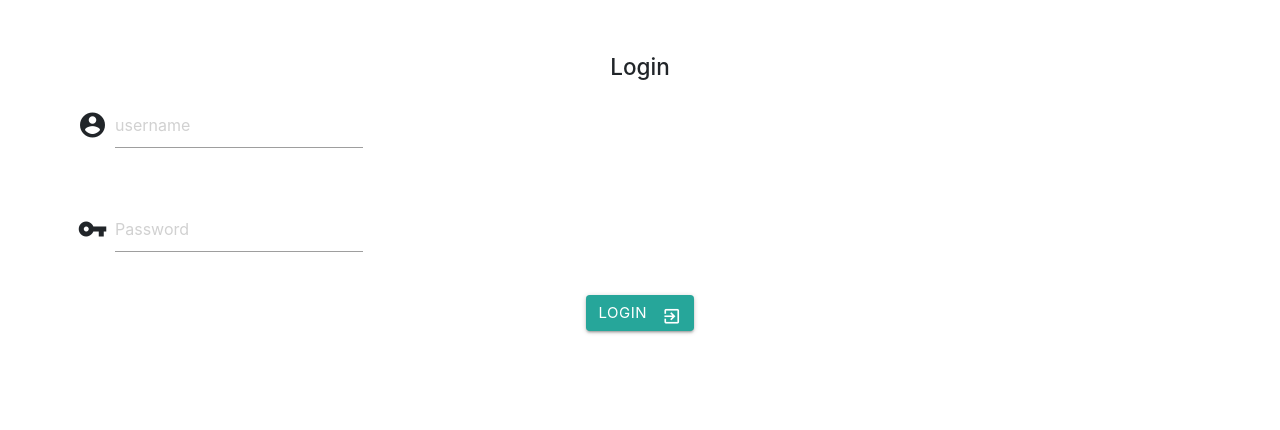
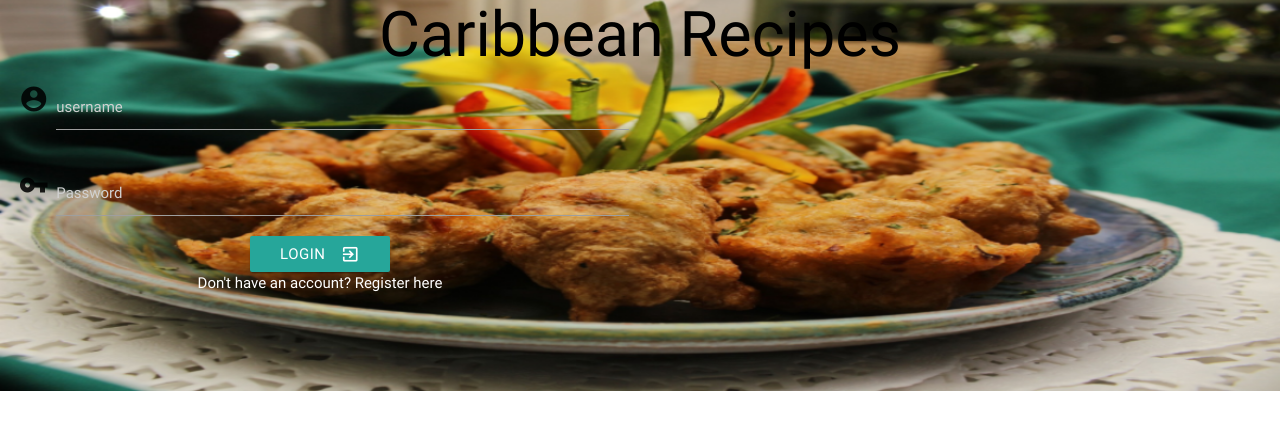
Before and after one commit to debbiect246/recipe-app, a Flask app: page / in a window 1280 px wide. Shown: the top 430 px of the page. Run offline with Flask 2, Linux system fonts and the light colour scheme; data that the repository does not hold is empty; some libraries are stand-ins or nearby versions.

Commit message:
image added to login page

```diff
--- a/static/styles.css
+++ b/static/styles.css
@@ -26,13 +26,28 @@
 }
 
 .bg-image{
-    background-image: url("images/kebabs.jpg");
+    background-image: url("images/barbadosfish.jpg");
+    background-repeat: no-repeat;
+    background-size: cover;
+    background-position: center;
+
+}
+
+.loginpage {
+    text-align: center;
+    margin:auto;
+    vertical-align: middle;
+}
+
+.formcenter {
+    text-align: center;
+    margin:auto;
 }
 
 
 
 body {
-        height:100vh;
+        /*height:100vh;*/
         background-image: url("images/abstract.jpg");
     }
 
--- a/templates/login.html
+++ b/templates/login.html
@@ -4,22 +4,22 @@
     <meta charset="UTF-8">
     <meta name="viewport" content="width=device-width, initial-scale=1.0">
     <meta http-equiv="X-UA-Compatible" content="ie=edge">
+
     <link href="https://fonts.googleapis.com/icon?family=Material+Icons" rel="stylesheet">
-    <link rel="stylesheet" href="https://cdnjs.cloudflare.com/ajax/libs/materialize/1.0.0/css/materialize.min.css">
-    <link rel="stylesheet" href="https://cdnjs.cloudflare.com/ajax/libs/twitter-bootstrap/4.1.3/css/bootstrap.min.css" />
-     <link rel="stylesheet" href="{{url_for('static', filename='css/style.css')}}" type="text/css" />
+    <link rel="stylesheet" href="https://cdnjs.cloudflare.com/ajax/libs/materialize/0.100.2/css/materialize.min.css">
+
+    <link rel="stylesheet" href="{{ url_for('static', filename='styles.css') }}" type="text/css" />
+    <link rel="stylesheet" href="https://maxcdn.bootstrapcdn.com/font-awesome/4.7.0/css/font-awesome.min.css" type="text/css" />
     <title>Caribbean Recipes</title>
 </head>
 <body class="bg-image">
 
-    <section class="container text-center position-of-content">
-       <a style="
-    text-decoration: none;
-    color: white;" id='link-text'href="/"><h1 class="font-color">Caribbean Recipes</h1></a>
+    <h1 class="loginpage">Caribbean Recipes</h1></a>
       <div class="row">
-    <form action='{{url_for("login")}}' method='POST' class="col s12 text-center bg-form">
-      <h4 class="font-color">Login</h4>
+    <form action='{{url_for("login")}}' method='POST' class="col s12 m6 formcenter">
+
       <div class="row">
+
         <div class="input-field text-center font-color">
           <i class="material-icons prefix">account_circle</i>
           <input id="username" name='username' type="text" class="validate font-color" placeholder="username" required>
@@ -31,10 +31,13 @@
                    {% endfor %}
         </div>
       </div>
+
         <div class="row">
+
           <div class="input-field text-center font-color">
           <i class="material-icons prefix">vpn_key</i>
           <input id="password" name='password' type="password" class="validate font-color" placeholder="Password" required>
+
           {% with messages = get_flashed_messages() %}
             {% if messages %}
             <div class="flashes">
@@ -49,20 +52,24 @@
             {% endif %}
           {% endwith %}
         </div>
-      </div>
+
+
       <div class="row">
+
           <div class="col-md-12">
             <button class="btn btn-bg waves-effect waves-light" type="submit" name="action">Login
             <i class="material-icons right">exit_to_app</i>
             </button>
       </div>
-    </div>
+
+
     <a style="
     text-decoration: none;
     color: white;"class="font-color link-text" href="{{url_for('register')}}">Don't have an account? Register here</a>
     </form>
-  </div>
-    </section>
+
+
+
   <script src="https://cdnjs.cloudflare.com/ajax/libs/jquery/3.3.1/jquery.min.js"></script>
     <script src="https://cdnjs.cloudflare.com/ajax/libs/materialize/1.0.0/js/materialize.min.js"></script>
 </body>
```
Lines whose indentation alone changed are shown as unchanged.
